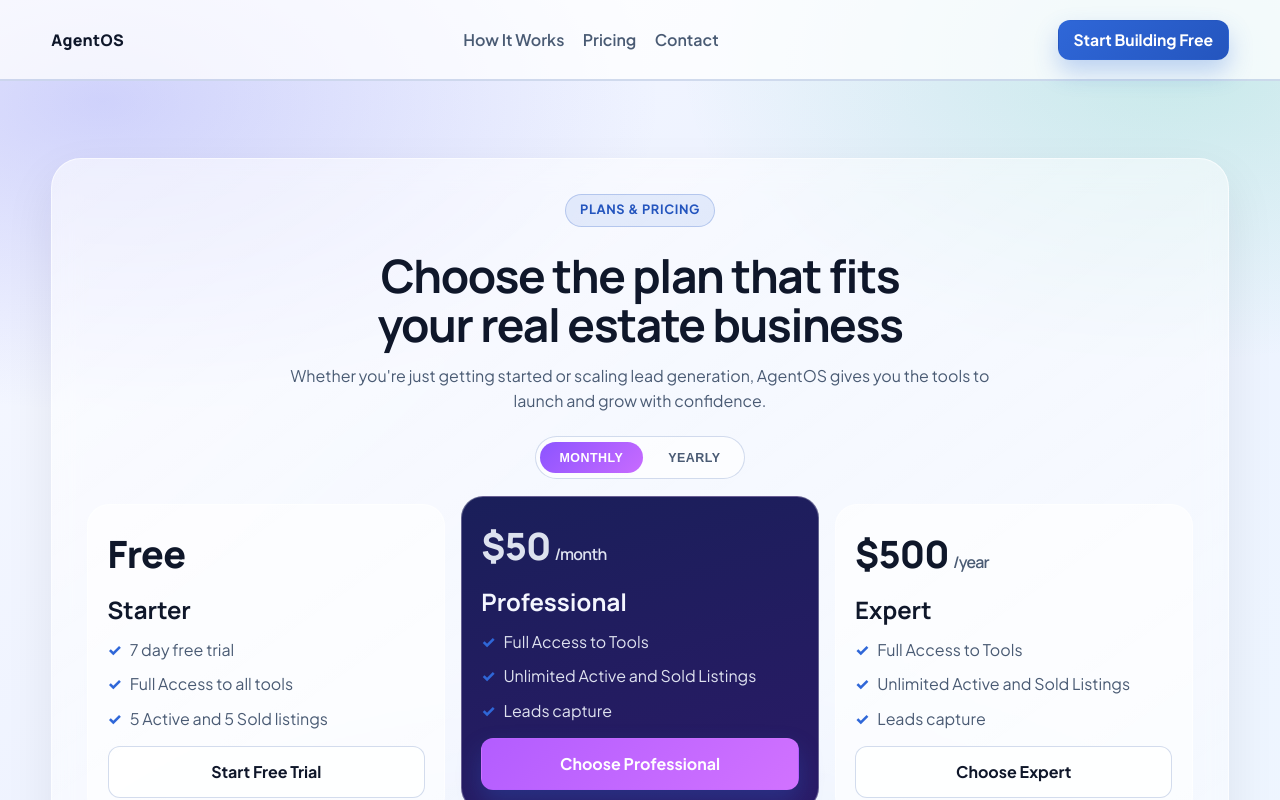
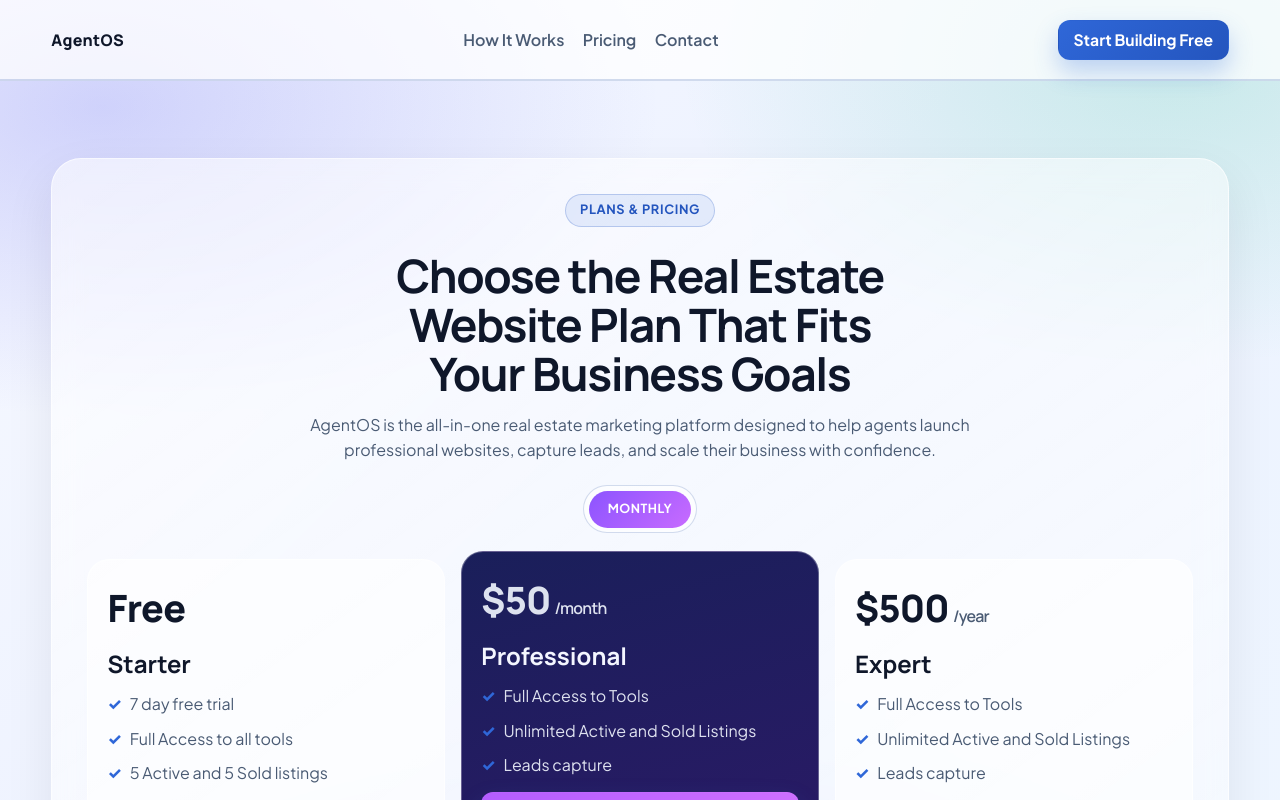
Before and after one commit to xSunnyyy/AgentOS, a Next.js app: page /pricing in a window 1280 px wide. Shown: the top 800 px of the page. Built offline with nearby package versions, Linux system fonts and the light colour scheme.

Commit message:
Refine homepage image and pricing page layout behavior

```diff
--- a/pages/index.js
+++ b/pages/index.js
@@ -151,7 +151,7 @@ export default function HomePage() {
 
             <div className="hero-image-wrap">
               <img
-                src="https://images.unsplash.com/photo-1486406146926-c627a92ad1ab?auto=format&fit=crop&w=1400&q=80"
+                src="https://images.unsplash.com/photo-1532323544230-7191fd51bc1b?auto=format&fit=crop&w=1400&q=80"
                 alt="Real estate website dashboard preview showing listings and lead capture widgets"
                 className="hero-image"
               />
--- a/pages/pricing.js
+++ b/pages/pricing.js
@@ -28,7 +28,6 @@ const plans = [
 
 export default function PricingPage() {
   const [theme, setTheme] = useState('light');
-  const [billingCycle, setBillingCycle] = useState('monthly');
 
   useEffect(() => {
     const storedTheme = window.localStorage.getItem('theme');
@@ -59,6 +58,7 @@ export default function PricingPage() {
         Skip to content
       </a>
 
+      <div className="pricing-layout">
         <header className="site-header">
           <div className="container nav-wrap">
             <a className="brand" href="/" aria-label="Homepage">
@@ -86,27 +86,14 @@ export default function PricingPage() {
             <div className="container pricing-shell">
               <div className="pricing-head">
                 <p className="hero-chip">Plans & Pricing</p>
-              <h1 id="pricing-title">Choose the plan that fits your real estate business</h1>
+                <h1 id="pricing-title">Choose the Real Estate Website Plan That Fits Your Business Goals</h1>
                 <p className="pricing-subtext">
-                Whether you&apos;re just getting started or scaling lead generation, AgentOS gives you the tools to
-                launch and grow with confidence.
+                  AgentOS is the all-in-one real estate marketing platform designed to help agents launch professional
+                  websites, capture leads, and scale their business with confidence.
                 </p>
 
-              <div className="billing-toggle" role="group" aria-label="Billing cycle">
-                <button
-                  type="button"
-                  className={`billing-btn ${billingCycle === 'monthly' ? 'is-active' : ''}`}
-                  onClick={() => setBillingCycle('monthly')}
-                >
-                  Monthly
-                </button>
-                <button
-                  type="button"
-                  className={`billing-btn ${billingCycle === 'yearly' ? 'is-active' : ''}`}
-                  onClick={() => setBillingCycle('yearly')}
-                >
-                  Yearly
-                </button>
+                <div className="billing-toggle" aria-label="Subscription type">
+                  <span className="billing-btn is-active">Monthly</span>
                 </div>
               </div>
 
@@ -149,6 +136,7 @@ export default function PricingPage() {
             </button>
           </div>
         </footer>
+      </div>
     </>
   );
 }
--- a/styles/globals.css
+++ b/styles/globals.css
@@ -528,6 +528,17 @@ html[data-theme='dark'] .hero-image-wrap {
   }
 }
 
+
+.pricing-layout {
+  min-height: 100vh;
+  display: flex;
+  flex-direction: column;
+}
+
+.pricing-layout main {
+  flex: 1;
+}
+
 .pricing-page {
   padding: clamp(48px, 6vw, 84px) 0;
 }
```
Lines whose indentation alone changed are shown as unchanged.
